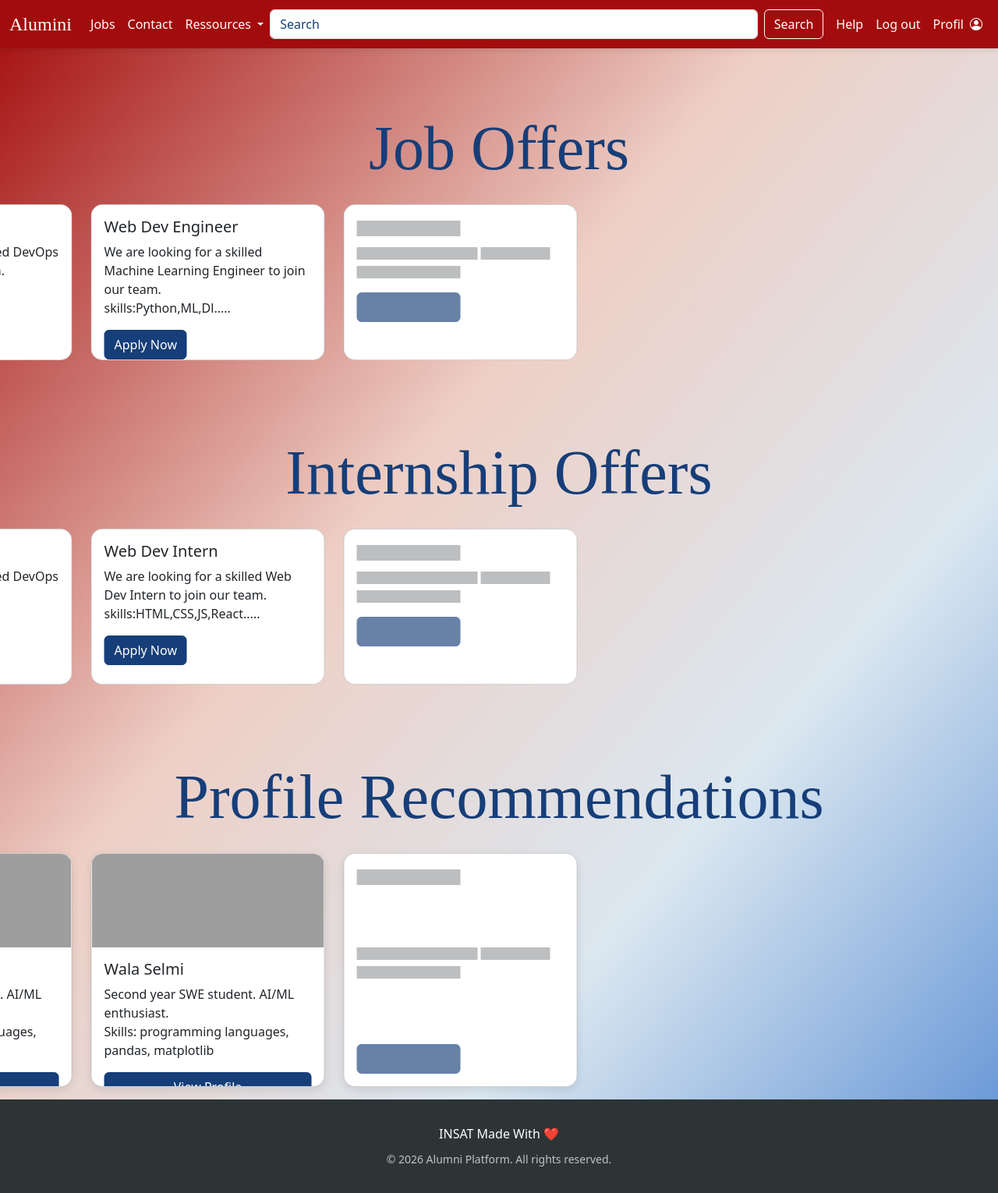
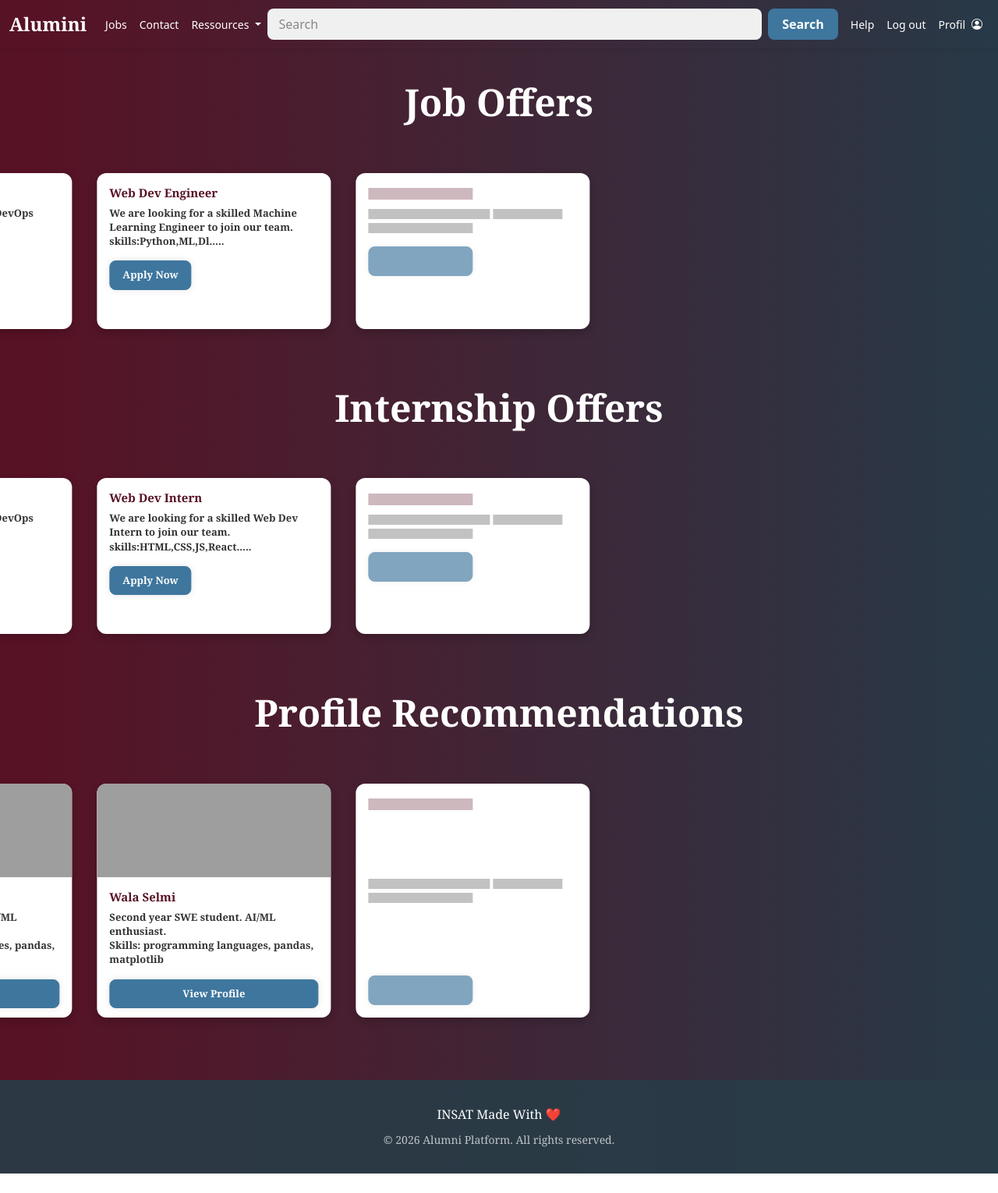
Before and after one commit to arijchebbi-del/projet-web-25-26, a PHP site: page /html/feed.html in a window 1280 px wide. Shown: the whole page at 78% size. After the commit the page ends 1505 px from the top, so only its background shows below. Run offline with PHP 8.4, Linux system fonts and the light colour scheme; grey boxes are pictures that could not be loaded.

Commit message:
some effects for cards

```diff
--- a/css/feed.css
+++ b/css/feed.css
@@ -1,79 +1,122 @@
+* {
+    margin: 0;
+    padding: 0;
+    box-sizing: border-box;
+}
+
 body {
-    background: linear-gradient(to bottom right,  #a30c0c, #eecfc5 40%,  #dbe7f0 70%, #5b8fd4);
+    display: flex;
+    flex-direction: column;
+    min-height: 100vh;
+    background: linear-gradient(90deg, #263a48, #581225, #263a48, #581225, #263a48);
+    background-size: 400% 400%;
+    animation: gradientShift 15s ease infinite;
 }
-/*Debut taa css NAVBAR  */
-/* Alumini */
-.navbar.bg-body-tertiary .navbar-brand {
-    color: #ffffff !important;
-    font-family: 'Times New Roman', Times, serif !important;
-     text-decoration: solid !important;
-    font-size: 24px !important;
+
+@keyframes gradientShift {
+    0% { background-position: 0% 50%; }
+    50% { background-position: 100% 50%; }
+    100% { background-position: 0% 50%; }
 }
 
 .navbar.bg-body-tertiary {
-    background-color: #a30c0c !important; /*important bch tforcih ybadel khater  par defaut css teou houa taa bootstrap*/
-    box-shadow: 0 2px 8px rgba(0,0,0,0.1);
-
+    background-color: transparent!important;
+    box-shadow: 0 2px 8px rgba(0, 0, 0, 0.1);
+    border: none !important;
 }
 
+.navbar.bg-body-tertiary .navbar-brand {
+    color: #ffffff !important;
+    font-family: 'Georgia', serif !important;
+    font-size: 24px !important;
+    font-weight: bold !important;
+    text-decoration: none !important;
+}
 
 .navbar.bg-body-tertiary .nav-link {
     color: white !important;
+    font-size: 14px !important;
+    transition: color 0.3s ease;
 }
 
 .navbar.bg-body-tertiary .nav-link:hover {
-    color: hwb(0 65% 26%) !important; /* i tnzl aala options */
+    color: #d4a574 !important;
 }
 
-/* Profile icon abyedh */
-.navbar.bg-body-tertiary i.bi-person-circle {
-    color: white !important;
-}
-/*search loun teeha li fi wost l input*/
-.navbar.bg-body-tertiary .form-control::placeholder {
-    color: #163e79 !important;
-    opacity: 1;
-}
-/* Search button */
-.navbar.bg-body-tertiary .btn-outline-success {
-    color: white !important;
-    border-color: white !important;
-    background-color: transparent !important;
+.navbar.bg-body-tertiary .form-control {
+    background: #f0f0f0 !important;
+    border: none !important;
+    border-radius: 8px !important;
+    padding: 8px 15px !important;
+    color: #333 !important;
+    transition: background 0.3s ease;
 }
 
-/* Dropdown menu text */
+.navbar.bg-body-tertiary .form-control:focus {
+    background: #e8e8e8 !important;
+    outline: none !important;
+    box-shadow: 0 0 8px rgba(88, 18, 37, 0.2) !important;
+}
+
+.navbar.bg-body-tertiary .form-control::placeholder {
+    color: #888 !important;
+    opacity: 1 !important;
+}
+
+.navbar.bg-body-tertiary .btn-outline-success {
+    background: #3e769e !important;
+    color: white !important;
+    border: none !important;
+    border-radius: 8px !important;
+    padding: 8px 18px !important;
+    font-weight: 600 !important;
+    transition: all 0.3s ease !important;
+}
+
+.navbar.bg-body-tertiary .btn-outline-success:hover {
+    background: #2c5875 !important;
+    transform: translateY(-2px);
+    box-shadow: 0 5px 15px rgba(0, 0, 0, 0.2) !important;
+}
 .navbar.bg-body-tertiary .dropdown-menu {
-    background-color: #4f4f763f !important;/*loun taa l dropdown ki tnzl aa resources*/
-    border-radius: 15px;
+    background-color: #f9f9f9 !important;
+    border-radius: 10px;
     text-align: center;
+    box-shadow: 0 4px 12px rgba(0, 0, 0, 0.15);
+    border: none !important;
 }
 
 .navbar.bg-body-tertiary .dropdown-item {
-    color: white !important;
+    color: #333 !important;
+    font-size: 14px !important;
+    transition: background 0.3s ease;
 }
 
 .navbar.bg-body-tertiary .dropdown-item:hover {
-    background-color: #163e79 !important; /* loun ki thot l curseur aal les filieres */
+    background-color: #f0f0f0 !important;
+    color: #581225 !important;
 }
-/*Fin taa css NAVBAR  */
 /*partie taa lmarque wl cards*/
-.h1{
-    color: #163e79 !important;
-    font-family: 'Times New Roman', Times, serif !important;
-    margin-top: 80px !important;
+.h1 {
+    color: #ffffff !important;
+    font-family: 'Georgia', serif !important;
+    margin-top: 40px !important;
+    margin-bottom: 30px !important;
     text-align: center !important;
-    font-size: 80px !important;
+    font-size: 48px !important;
+    font-weight: bold !important;
 }
 
 .marquee-wrapper {
     width: 100%;
     overflow: hidden;
-  padding: 1rem 0;
+    padding: 2rem 0;
+    background: transparent;
 }
 
 .marquee-track {
-  display: flex; /*bch ymchiw horiz*/
-  gap: 1.5rem;
+    display: flex;
+    gap: 2rem;
     width: max-content;
     animation: marquee 40s linear infinite;
     animation-play-state: running;
@@ -91,24 +134,74 @@
         transform: translateX(100%);
     }
 }
+
+.marquee-track > * {
+    color: #ffffff !important;
+    font-family: 'Georgia', serif !important;
+    font-size: 32px !important;
+    font-weight: bold !important;
+    white-space: nowrap;
+}
 .card{
     width: 300px !important;
-    height: 200px !important;
-    border-radius: 15px !important;
+    height: auto !important;
+    min-height: 200px !important;
+    border-radius: 12px !important;
+    background: #ffffff !important;
+    border: none !important;
+    box-shadow: 0 4px 12px rgba(0, 0, 0, 0.2) !important;
+    overflow: visible !important;
+    transition: all 0.3s ease;
+    cursor: pointer;
+}
 
+.card:hover {
+    transform: translateY(-5px);
+    box-shadow: 0 8px 24px rgba(0, 0, 0, 0.3);
+}
+
+.card .card-body {
+    padding: 1rem !important;
+    color: #333 !important;
+    font-size: 13px !important;
+    line-height: 1.4 !important;
+    word-wrap: break-word !important;
+    overflow-wrap: break-word !important;
+    white-space: normal !important;
+}
+
+.card .card-title {
+    color: #581225 !important;
+    font-family: 'Georgia', serif !important;
+    font-weight: bold !important;
+    font-size: 15px !important;
+    margin-bottom: 0.5rem !important;
+    word-wrap: break-word !important;
+    overflow-wrap: break-word !important;
+    white-space: normal !important;
 }
 
 .btn-primary {
-    background-color: #163e79 !important;
-    border-color: #163e79 !important;
+    background-color: #3e769e !important;
+    border-color: #3e769e !important;
     color: #fff;
-    transition: background-color 0.3s, border-color 0.3s;
+    border-radius: 8px !important;
+    padding: 8px 16px !important;
+    font-weight: 600 !important;
+    font-size: 13px !important;
+    transition: all 0.3s ease;
+    box-shadow: 0 0 10px rgba(0, 0, 0, 0.1);
 }
 
 .btn-primary:hover {
-    background-color: #0f2b50 !important;
-    border-color: #0f2b50 !important;
-    color: #fff;
+    background-color: #2c5875 !important;
+    border-color: #2c5875 !important;
+    transform: translateY(-2px);
+    box-shadow: 0 5px 15px rgba(0, 0, 0, 0.2) !important;
+}
+
+.btn-primary:active {
+    transform: translateY(0);
 }
 /*hedouma ll li b taswira mainly l profile card*/
 .profile-card {
@@ -116,9 +209,11 @@
   height: 300px!important;
   display: flex !important;
   flex-direction: column !important;
-  border-radius: 15px !important;
+  border-radius: 12px !important;
   overflow: hidden !important;
-  box-shadow: 0 4px 12px rgba(0,0,0,0.1);
+  box-shadow: 0 4px 12px rgba(0, 0, 0, 0.2);
+  background: #ffffff !important;
+  transition: all 0.3s ease;
 }
 
 .profile-card .card-img-top {
@@ -132,23 +227,24 @@
   display: flex !important;
   flex-direction: column !important;
   justify-content: space-between !important;
-}
-.profile-card:hover {
-    transform: scale(1.1) rotate(5deg);
-    box-shadow: 0 8px 20px rgba(0,0,0,0.2);
-    transition: transform 0.3s ease, box-shadow 0.3s ease;
+  padding: 1rem !important;
+  color: #333 !important;
+  font-size: 13px !important;
+  line-height: 1.4 !important;
 }
 
-.card:hover {
-    transform: scale(1.1);
-    box-shadow: 0 0 25px rgba(22, 62, 121, 0.6);
+.profile-card:hover {
+    transform: translateY(-8px);
+    box-shadow: 0 12px 28px rgba(0, 0, 0, 0.3);
     transition: transform 0.3s ease, box-shadow 0.3s ease;
 }
 .footer {
-    background-color: #2d3436;
+    background-color: rgba(40, 60, 72, 0.9);
     color: white;
     text-align: center;
     padding: 2rem 0;
+    margin-top: 3rem;
+    font-family: 'Georgia', serif;
 }
 
 .footer p {
@@ -159,3 +255,9 @@
 .footer small {
     opacity: 0.7;
 }
+
+/* Responsive */
+@media (max-width: 768px) {
+    .h1 { font-size: 32px; margin-top: 20px; }
+    .marquee-track > * { font-size: 24px; }
+}
```
Lines whose indentation alone changed are shown as unchanged.
